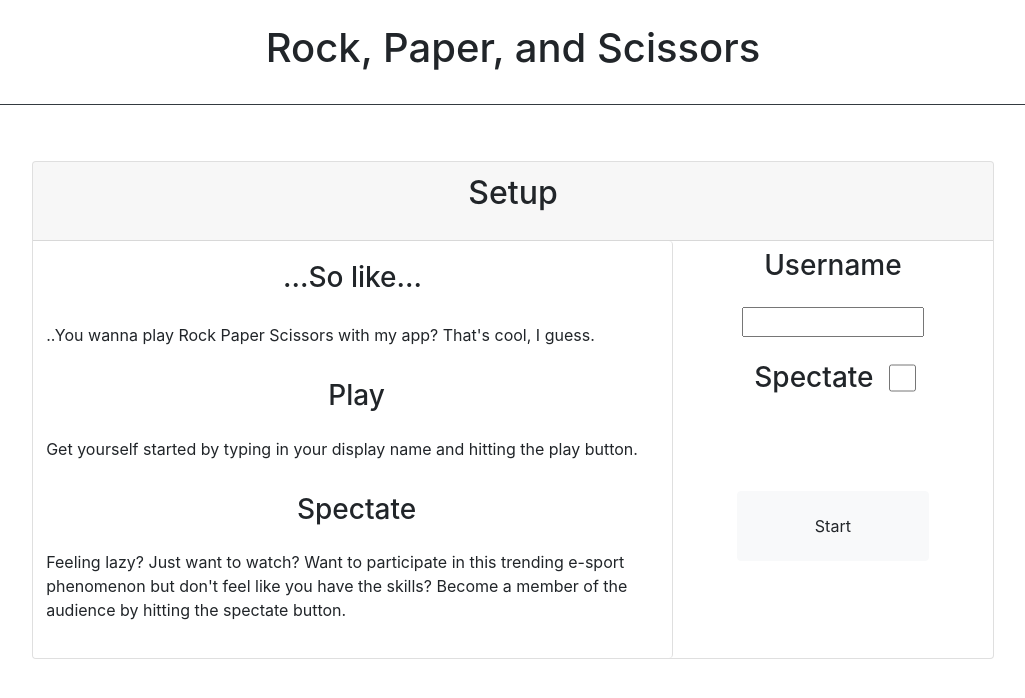
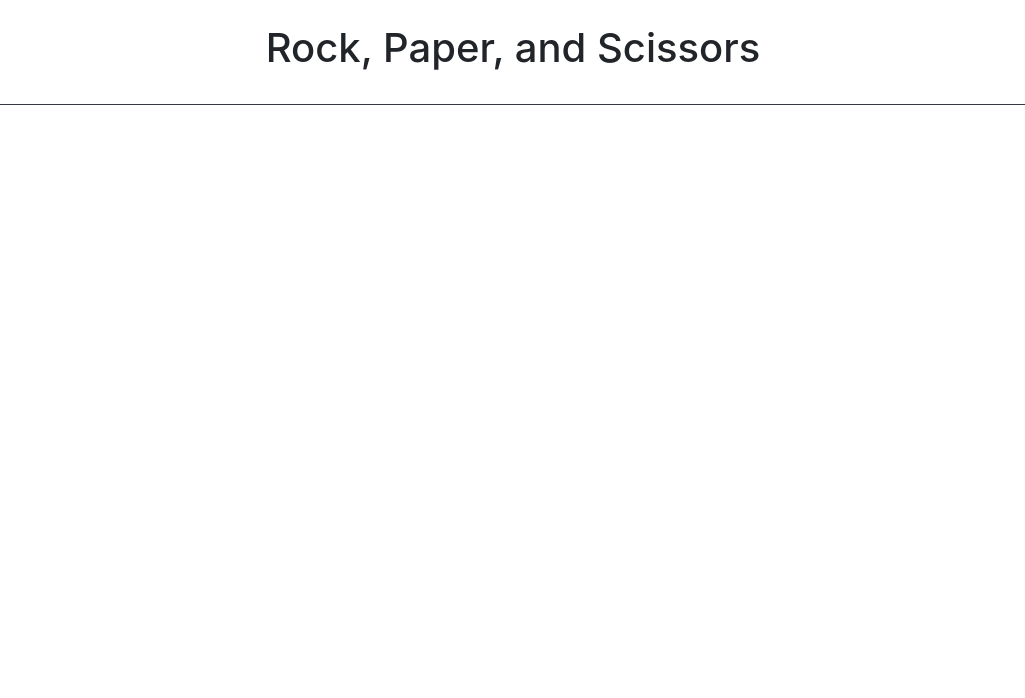
Before and after one commit to benoctopus/rock-paper-scissors, a plain HTML site: page index.html in a window 1280 px wide. Shown: the whole page, without its empty margins (127-1152 px from the left). Drawn offline with nearby package versions, Linux system fonts and the light colour scheme; no server answers.

Commit message:
started on game view

```diff
--- a/index.html
+++ b/index.html
@@ -21,7 +21,7 @@
 
 <!--initial user prompt-->
 <section class="container mt-3 mt-md-5 p-2 " id="initial-display">
-    <div class="row justify-content-center">
+    <div class="row justify-content-center" style="display: none">
         <div class="card col-11 col-lg-10 mb-2">
 
             <div class="row ">
@@ -84,6 +84,8 @@
             </div>
         </div>
     </div>
+
+    <div class="row"></div>
 </section>
 
 
```
Also changed, not shown: assets/images/paper.svg (renamed from assets/images/noun_88662_cc.svg), assets/images/player1.svg (renamed from assets/images/if_114-girl-1_3099431.svg), assets/images/player2.svg (renamed from assets/images/if_117-man-1_3099434.svg), assets/images/rock.svg (renamed from assets/images/noun_88661_cc.svg), assets/images/scissors.svg (renamed from assets/images/noun_88666_cc.svg).
